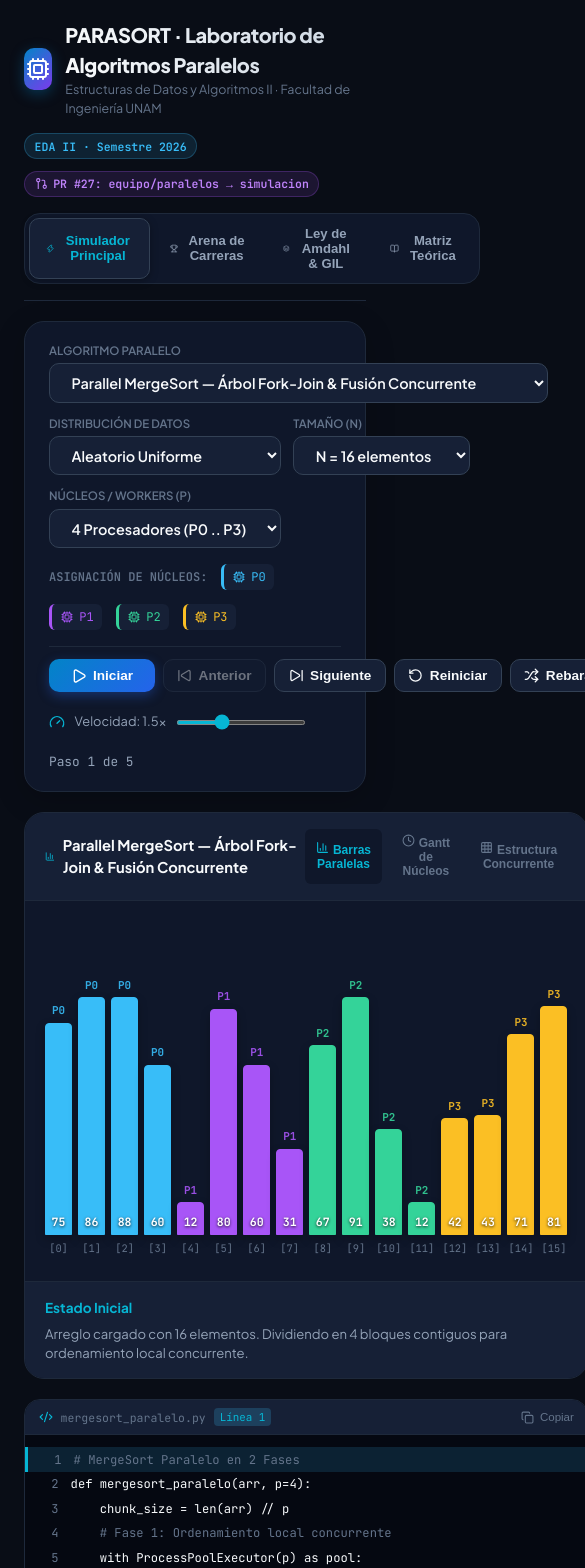
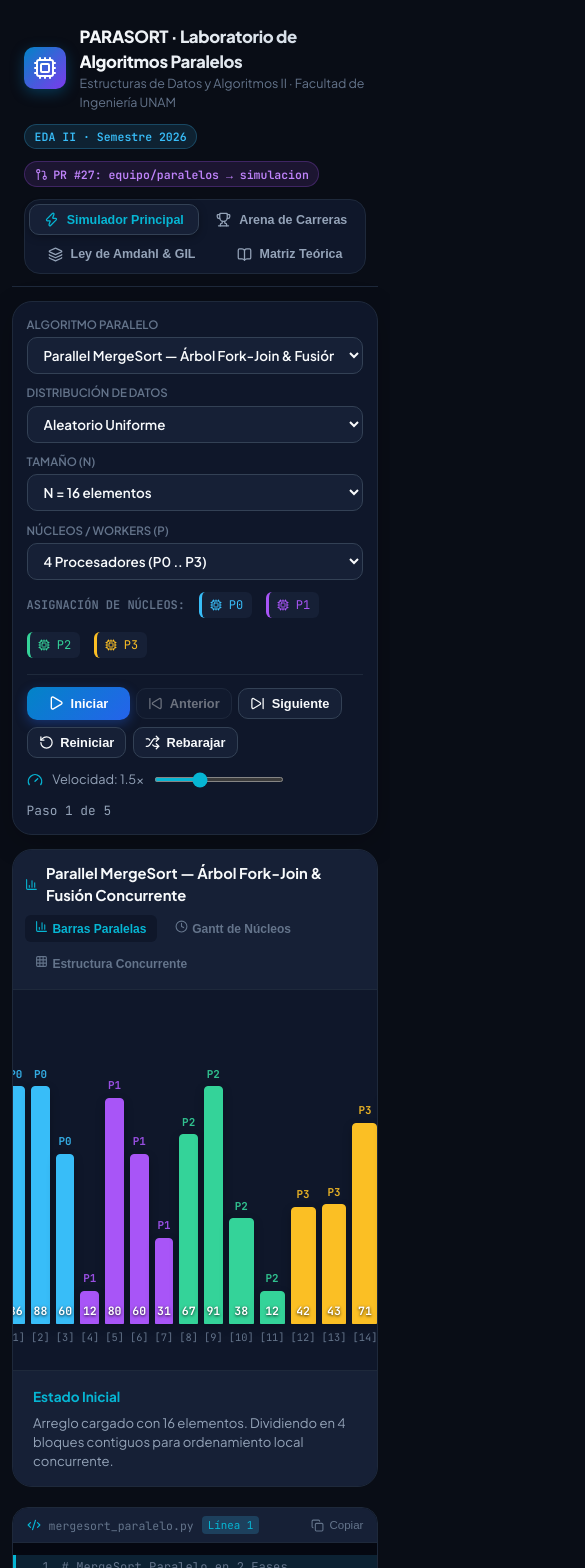
Before and after one commit to juxdeveloper/algoritmos, a React (Vite) app: page / in a window 390 px wide. Shown: the top 1568 px of the page, 585 px wide, since content can reach past the window. Built offline with nearby package versions, Linux system fonts and the light colour scheme.

Commit message:
style(responsive): añadir modal de ayuda de regla y diseño responsivo móvil

```diff
--- a/src/styles/index.css
+++ b/src/styles/index.css
@@ -1377,3 +1377,396 @@ body {
   flex-wrap: wrap;
   gap: 0.65rem;
 }
+
+/* Rule Help Modal */
+.bitonic-modal-backdrop {
+  position: fixed;
+  inset: 0;
+  background: rgba(5, 8, 17, 0.78);
+  backdrop-filter: blur(6px);
+  display: flex;
+  align-items: center;
+  justify-content: center;
+  padding: 1rem;
+  z-index: 60;
+}
+
+.bitonic-modal-card {
+  width: 100%;
+  max-width: 460px;
+  background: var(--bg-surface);
+  border: 1px solid var(--border-strong);
+  border-radius: var(--radius-xl);
+  padding: 1.15rem 1.25rem;
+  display: flex;
+  flex-direction: column;
+  gap: 0.85rem;
+  box-shadow: 0 24px 48px rgba(0, 0, 0, 0.55);
+}
+
+.bitonic-modal-header {
+  display: flex;
+  align-items: center;
+  justify-content: space-between;
+  padding-bottom: 0.55rem;
+  border-bottom: 1px solid var(--border-subtle);
+}
+
+.bitonic-modal-header h3 {
+  font-size: 0.95rem;
+  font-weight: 800;
+  color: var(--text-primary);
+}
+
+.bitonic-modal-close {
+  width: 28px;
+  height: 28px;
+  border-radius: 999px;
+  border: 1px solid var(--border-strong);
+  background: var(--bg-surface-elevated);
+  color: var(--text-secondary);
+  display: flex;
+  align-items: center;
+  justify-content: center;
+  cursor: pointer;
+}
+
+.bitonic-modal-close:hover {
+  color: var(--text-primary);
+  border-color: #38bdf8;
+}
+
+.bitonic-modal-desc {
+  font-size: 0.8rem;
+  color: var(--text-secondary);
+  line-height: 1.55;
+}
+
+.bitonic-modal-desc .mono,
+.bitonic-modal-desc .mono-cyan,
+.bitonic-modal-desc .mono-purple {
+  font-family: var(--font-mono);
+  font-weight: 700;
+}
+
+.bitonic-modal-desc .mono-cyan {
+  color: #38bdf8;
+}
+
+.bitonic-modal-desc .mono-purple {
+  color: #c084fc;
+}
+
+.bitonic-schedule-list {
+  background: #090d16;
+  border: 1px solid var(--border-subtle);
+  border-radius: var(--radius-md);
+  padding: 0.65rem 0.8rem;
+  display: flex;
+  flex-direction: column;
+  gap: 0.45rem;
+  font-family: var(--font-mono);
+  font-size: 0.76rem;
+}
+
+.bitonic-schedule-row {
+  display: flex;
+  align-items: center;
+  justify-content: space-between;
+  gap: 0.5rem;
+  padding: 0.3rem 0.4rem;
+  border-radius: 6px;
+}
+
+.bitonic-schedule-row + .bitonic-schedule-row {
+  border-top: 1px solid var(--border-subtle);
+}
+
+.bitonic-schedule-row.active {
+  background: rgba(56, 189, 248, 0.12);
+  border: 1px solid rgba(56, 189, 248, 0.35);
+}
+
+.bitonic-schedule-k {
+  font-weight: 700;
+  color: var(--text-primary);
+}
+
+.bitonic-schedule-d {
+  font-weight: 700;
+  color: #38bdf8;
+  text-align: right;
+}
+
+.bitonic-modal-confirm {
+  width: 100%;
+  padding: 0.6rem;
+  border-radius: var(--radius-md);
+  border: 1px solid rgba(56, 189, 248, 0.45);
+  background: rgba(56, 189, 248, 0.16);
+  color: #38bdf8;
+  font-size: 0.8rem;
+  font-weight: 800;
+  display: flex;
+  align-items: center;
+  justify-content: center;
+  gap: 0.4rem;
+  cursor: pointer;
+  transition: all 0.18s ease;
+}
+
+.bitonic-modal-confirm:hover {
+  background: #38bdf8;
+  color: #090d16;
+}
+
+/* Mobile & Narrow Viewports (<= 640px) */
+@media (max-width: 640px) {
+  .app-container {
+    padding: 0.75rem;
+    gap: 0.9rem;
+  }
+
+  .nav-bar {
+    padding: 0.75rem;
+    gap: 0.75rem;
+  }
+
+  .brand-icon {
+    flex-shrink: 0;
+  }
+
+  .brand-titles {
+    min-width: 0;
+  }
+
+  .brand-titles h1 {
+    font-size: 1.05rem;
+  }
+
+  .nav-tabs {
+    flex-wrap: wrap;
+    width: 100%;
+  }
+
+  .nav-tab-btn {
+    flex: 1 1 auto;
+    justify-content: center;
+    padding: 0.45rem 0.65rem;
+    font-size: 0.78rem;
+  }
+
+  .control-deck {
+    padding: 0.85rem;
+    width: 100%;
+    max-width: 100%;
+    min-width: 0;
+  }
+
+  .controls-row-top,
+  .controls-row-bottom {
+    width: 100%;
+    min-width: 0;
+    gap: 0.75rem;
+  }
+
+  .algo-select-group {
+    display: grid;
+    grid-template-columns: 1fr;
+    width: 100%;
+    max-width: 100%;
+    min-width: 0;
+    gap: 0.65rem;
+  }
+
+  .algo-select-group > div {
+    width: 100%;
+    max-width: 100%;
+    min-width: 0;
+  }
+
+  .custom-select {
+    width: 100%;
+    max-width: 100%;
+    min-width: 0;
+    font-size: 0.84rem;
+    padding: 0.5rem 0.75rem;
+  }
+
+  .playback-controls {
+    flex-wrap: wrap;
+    width: 100%;
+    gap: 0.4rem;
+  }
+
+  .btn-ctrl {
+    padding: 0.45rem 0.7rem;
+    font-size: 0.8rem;
+  }
+
+  .slider-group {
+    flex-wrap: wrap;
+    width: 100%;
+  }
+
+  .visualizer-main-grid > *,
+  .visualizer-panel,
+  .side-column,
+  .code-viewer-container {
+    min-width: 0;
+    max-width: 100%;
+  }
+
+  .code-lines {
+    overflow-x: auto;
+  }
+
+  .panel-header {
+    flex-wrap: wrap;
+    width: 100%;
+    gap: 0.5rem;
+    padding: 0.75rem;
+  }
+
+  .view-subtabs {
+    flex-wrap: wrap;
+    width: 100%;
+    gap: 0.5rem;
+  }
+
+  .race-grid {
+    grid-template-columns: 1fr;
+  }
+
+  .amdahl-container {
+    padding: 0.85rem;
+  }
+
+  /* Bitonic Visualizer mobile containment */
+  .bitonic-visualizer {
+    padding: 0.5rem;
+    gap: 0.65rem;
+    min-width: 0;
+    overflow: hidden;
+  }
+
+  .bitonic-header-card,
+  .bitonic-stage-card,
+  .bitonic-cores-card {
+    padding: 0.5rem;
+    min-width: 0;
+    overflow: hidden;
+  }
+
+  .bitonic-explanation-text {
+    min-width: 0;
+  }
+
+  .bitonic-array-meta {
+    flex-wrap: wrap;
+  }
+
+  .bitonic-fit-wrapper {
+    min-width: 0;
+    max-width: 100%;
+    overflow: hidden;
+  }
+
+  .bitonic-scroll-wrapper {
+    min-width: 0;
+    max-width: 100%;
+  }
+
+  .bitonic-fit-wrapper .bitonic-aligned-track,
+  .bitonic-svg-wrap {
+    min-width: 0;
+    max-width: 100%;
+    overflow: hidden;
+  }
+
+  .bitonic-grid {
+    gap: 3px;
+    min-width: 0;
+  }
+
+  .bitonic-bracket {
+    padding: 0.12rem 0.15rem;
+    font-size: 0.6rem;
+    gap: 0.15rem;
+    border-top-left-radius: 6px;
+    border-top-right-radius: 6px;
+  }
+
+  .bitonic-cell {
+    min-width: 0;
+    padding: 0.32rem 0.1rem;
+    border-radius: 7px;
+    border-width: 1.5px;
+  }
+
+  .bitonic-orig-cell {
+    min-width: 0;
+    padding: 0.24rem 0.1rem;
+    border-radius: 6px;
+  }
+
+  .bitonic-cores-grid {
+    grid-template-columns: 1fr;
+  }
+
+  .bitonic-core-card {
+    padding: 0.45rem 0.55rem;
+    flex-wrap: wrap;
+    gap: 0.35rem 0.5rem;
+    min-width: 0;
+  }
+
+  .bitonic-core-left {
+    gap: 0.32rem;
+    font-size: 0.7rem;
+  }
+
+  .bitonic-status-pill {
+    font-size: 0.64rem;
+    padding: 0.15rem 0.42rem;
+  }
+}
+
+@media (max-width: 480px) {
+  .bitonic-grid {
+    gap: 2px;
+  }
+
+  .bitonic-cell {
+    padding: 0.26rem 1px;
+    border-radius: 6px;
+  }
+
+  .bitonic-cell-worker {
+    font-size: 0.52rem;
+    padding: 0.04rem 0.22rem;
+    margin-bottom: 0.14rem;
+  }
+
+  .bitonic-cell-val {
+    font-size: 0.76rem;
+  }
+
+  .bitonic-cell-idx {
+    font-size: 0.52rem;
+    margin-top: 0.12rem;
+  }
+
+  .bitonic-orig-val {
+    font-size: 0.68rem;
+  }
+
+  .bitonic-orig-idx {
+    font-size: 0.52rem;
+  }
+
+  .bitonic-bracket {
+    font-size: 0.55rem;
+    padding: 0.1rem 0.1rem;
+  }
+}
```
